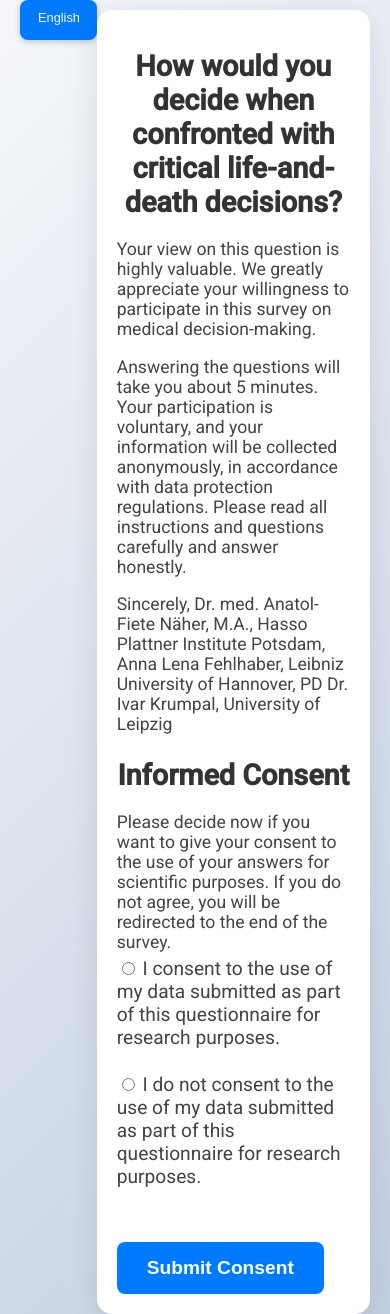
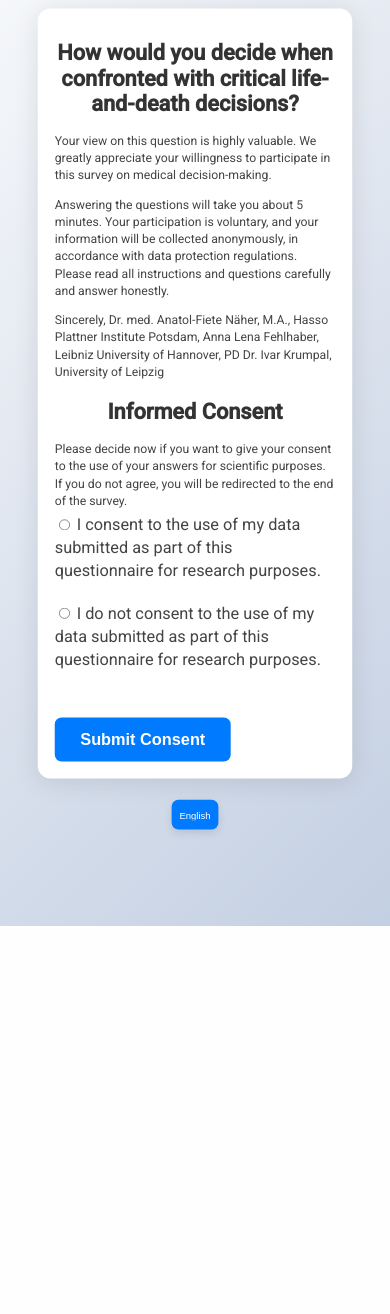
Before and after one commit to abralurrahman/NoHarm, a Flask app: page / in a window 390 px wide. After the commit the page ends 926 px from the top, so only its background shows below. Run offline with Flask 3, Linux system fonts and the light colour scheme.

Commit message:
Enhance Language Selector Button: Position, Size, and Native Language Names

```diff
--- a/static/css/style.css
+++ b/static/css/style.css
@@ -9,9 +9,10 @@ body {
     margin: 0;
     padding: 0 20px;
     overflow-x: hidden; /* Prevents horizontal scrolling */
+    transform: scale(0.90); /*  zoom-out controlling */
+    transform-origin: top center; /* Ensure the scaling starts from the top center */
 }
 
-/* Top Space and Language Switcher */
 .top-space {
     width: 100%;
     height: 60px; /* Space height at the top */
@@ -23,32 +24,66 @@ body {
 }
 
 .language-switcher {
-    background-color: #007bff;
-    border-radius: 8px;
-    box-shadow: 0 2px 6px rgba(0, 0, 0, 0.2);
-    padding: 5px;
-    width: 120px; /* Adjusted width for web */
+    position: fixed; /* Fix the button position relative to the viewport */
+    bottom: -50px; /* Slight margin from the bottom of the screen */
+    left: 50%; /* Align it to the center horizontally */
+    transform: translateX(-50%); /* Center the button horizontally */
+    background-color: #007bff; /* Button background color */
+    border-radius: 8px; /* Rounded corners for the button */
+    width: 70px; /* Slightly wider for better design */
+    height: 45px; /* Add height to make the button look more balanced */
+    display: flex; /* Enable flexbox for centering */
+    align-items: center; /* Center the text vertically */
+    justify-content: center; /* Center the text horizontally */
+    cursor: pointer; /* Ensure the button looks clickable */
+    transition: transform 0.2s ease, box-shadow 0.2s ease; /* Smooth transition effects */
+    box-shadow: 0 6px 15px rgba(0, 0, 0, 0.2); /* Subtle shadow */
+    overflow: hidden; /* Prevent any overflow */
+}
+
+.language-switcher:hover {
+    box-shadow: 0 6px 15px rgba(0, 0, 0, 0.4); /* Stronger shadow on hover */
+    transform: translateX(-50%) scale(1.05); /* Ensure it scales without shifting position */
 }
 
 .language-switcher select {
-    padding: 0px 32px;
-    border-radius: 5px;
-    font-size: 0.9em;
-    color: white;
-    background: transparent;
-    border: none;
-    cursor: pointer;
-    width: 100%;
-    appearance: none; /* Removes default browser styling */
+    appearance: none; /* Remove default styling */
     -webkit-appearance: none;
     -moz-appearance: none;
+    outline: none; /* Remove focus outline */
+    border: none; /* Remove default border */
+    background: transparent; /* Transparent background to blend with parent */
+    width: 100%; /* Take full width of parent */
+    height: 100%; /* Take full height of parent */
+    color: white; /* Text color */
+    font-size: 0.8em; /* Adjust font size */
+    padding: 0; /* Add some padding for better spacing */
+    text-align: center; /* Center the text */
+    cursor: pointer; /* Ensure it's clickable */
+    box-shadow: none; /* Ensure no shadow on the select element */
+}
+
+.language-switcher select:focus {
+    outline: none; /* Remove focus outline */
+    box-shadow: none;
 }
 
 .language-switcher select option {
     color: #333;
-    background-color: #ffffff;
-    padding: 8px;
+    background-color: #f9f9f9;
+    padding: 10px; /* Better spacing for dropdown items */
+    margin: 5px 0; /* Add some spacing between items */
+    border-radius: 5px; /* Rounded corners for options */
+    border: 1px solid #ddd; /* Light border for individual options */
+    font-size: 1em; /* Adjust font size for readability */
+    transition: background-color 0.2s ease, color 0.2s ease; /* Smooth transition for hover */
 }
+
+.language-switcher select option:hover {
+    background-color: #007bff; /* Highlight hovered item with blue */
+    color: white; /* Change text color for contrast */
+}
+
 
 /* Shared Container for all pages */
 .intro-container, .choice-container, .thank-you-container, .login-container, .rating-container, .demography-container, .group-preferences-container, .result-container {
@@ -161,14 +196,17 @@ input[type="number"], select, input[type="text"], input[type="email"], textarea
     background-color: #f9f9f9;
     font-size: 1em;
     color: #333;
-    transition: border-color 0.3s ease;
+    transition: border-color 0.3s ease, box-shadow 0.3s ease; /* Add transition for hover/focus effect */
+    box-shadow: 0 2px 0 #ddd; /* Add grey shadow under the box */
 }
 
 /* Input Focus Effect */
 input[type="number"]:focus, select:focus, input[type="text"]:focus, input[type="email"]:focus, textarea:focus {
-    border-color: #007bff;
+    border-color: #ddd;
     outline: none;
+    box-shadow: 0 2px 0 #ddd; /* Enhance the shadow on focus for emphasis */
 }
+
 
 /* Buttons */
 button, input[type="submit"], .submit-btn, .start-btn, .consent-section button[type="submit"] {
@@ -256,26 +294,76 @@ button:hover, input[type="submit"]:hover, .submit-btn:hover, .start-btn:hover {
 
 /* Adjustments for Mobile */
 @media (max-width: 768px) {
+    body {
+        transform: scale(0.85); /* Apply slightly larger scaling for mobile */
+        transform-origin: top center;
+        padding: 10px; /* Add padding for better alignment */
+    }
     .top-space {
         height: 50px; /* Adjusted space height for mobile */
         justify-content: center; /* Center align on smaller screens */
     }
 
+    select {
+        font-size: 0.85em; /* Smaller font for dropdown */
+        padding: 6px; /* Reduced padding for compact size */
+        width: 90%; /* Make dropdown smaller */
+        margin: 10px auto; /* Center-align dropdown */
+    }
+
+    select option {
+        font-size: 0.8em; /* Smaller font size for options */
+        padding: 8px; /* Compact padding for options */
+    }
+
+
     .language-switcher {
-        width: 100px; /* Smaller width for mobile */
+        position: fixed; /* Keep the button fixed */
+        bottom: -50px; /* Position it near the bottom */
+        left: 50%; /* Align to the center horizontally */
+        transform: translateX(-50%); /* Center it horizontally */
+        width: 55px; /* Slightly smaller width for mobile */
+        height: 35px; /* Smaller height for mobile */
+        background-color: #007bff;
+        border-radius: 8px; /* Rounded corners */
+        display: flex;
+        align-items: center;
+        justify-content: center;
+        box-shadow: 0 4px 10px rgba(0, 0, 0, 0.1); /* Subtle shadow */
+        cursor: pointer;
+        transition: transform 0.2s ease, box-shadow 0.2s ease; /* Smooth transition */
     }
 
     .language-switcher select {
-        font-size: 0.8em;
-        padding: 0px 13px;
+        font-size: 0.7em; /* Slightly smaller font size for mobile */
+        padding: 0; /* Remove unnecessary padding */
+        width: 100%;
+        height: 100%;
+        background: transparent;
+        border: none;
+        color: white;
+        text-align: center;
+    }
+
+    .language-switcher:hover {
+        box-shadow: 0 6px 15px rgba(0, 0, 0, 0.4); /* Enhance hover shadow */
+        transform: translateX(-50%) scale(1.05); /* Keep it centered while scaling */
     }
 
     h1, h2 {
-        font-size: 1.8em;
+        font-size: 1.6em;
     }
 
-    .intro-container, .choice-container, .thank-you-container, .login-container {
-        padding: 20px;
+    .intro-container, .choice-container,  .thank-you-container, .login-container, .rating-container, .demography-container, .group-preferences-container, .result-container
+    {
+        padding: 20px; /* Reduced padding for smaller screens */
+        max-width: 100%; /* Utilize full width of mobile */
+        margin: 0 auto; /* Center the container */
+    }
+
+    label, p {
+        font-size: 0.9em; /* Adjust font size for readability */
+        line-height: 1.4; /* Ensure text spacing is comfortable */
     }
 
     .patients {
@@ -290,5 +378,6 @@ button:hover, input[type="submit"]:hover, .submit-btn:hover, .start-btn:hover {
     button, input[type="submit"], .submit-btn, .start-btn {
         font-size: 1em;
         padding: 12px;
+        margin-top: 15px; /* Adjust spacing */
     }
 }
--- a/templates/intro.html
+++ b/templates/intro.html
@@ -12,18 +12,20 @@
 <!-- Language switcher in the corner -->
 <div class="language-switcher">
     <select id="language-switcher">
-        <option value="ar">Arabic</option>
-        <option value="bn">Bangla</option>
-        <option value="zh">Chinese</option>
+        <option value="ar">العربية</option>
+        <option value="bn">বাংলা</option>
+        <option value="zh">中文</option>
         <option value="en">English</option>
-        <option value="fr">French</option>
-        <option value="de">German</option>
-        <option value="hi">Hindi</option>
-        <option value="ja">Japanese</option>
-        <option value="ru">Russian</option>
-        <option value="es">Spanish</option>
+        <option value="fr">Français</option>
+        <option value="de">Deutsch</option>
+        <option value="hi">हिन्दी</option>
+        <option value="ja">日本語</option>
+        <option value="ru">Русский</option>
+        <option value="es">Español</option>
+        <option value="ur">اردو</option>
     </select>
 </div>
+
 
 <div class="intro-container">
     <h1 id="intro-title">How would you decide when confronted with critical life-and-death decisions?</h1>
```
Also changed, not shown: templates/choice_experiment.html (+17 -15 lines), templates/demography.html (+12 -9 lines), templates/group_preferences.html (+11 -9 lines), templates/no_consent.html (+11 -9 lines), templates/procedural_ratings.html (+12 -9 lines), templates/results.html (+11 -9 lines), templates/thank_you.html (+11 -9 lines).
